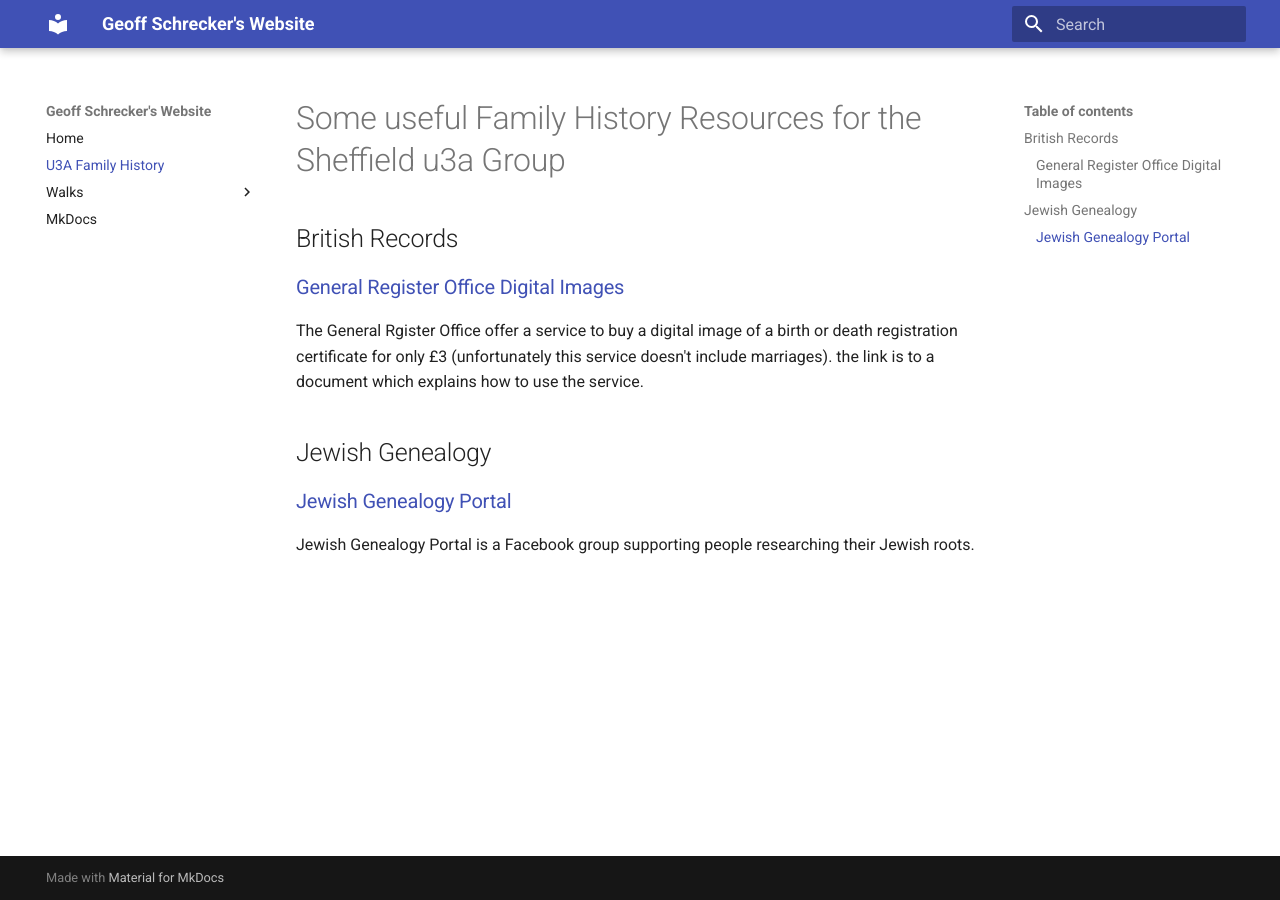
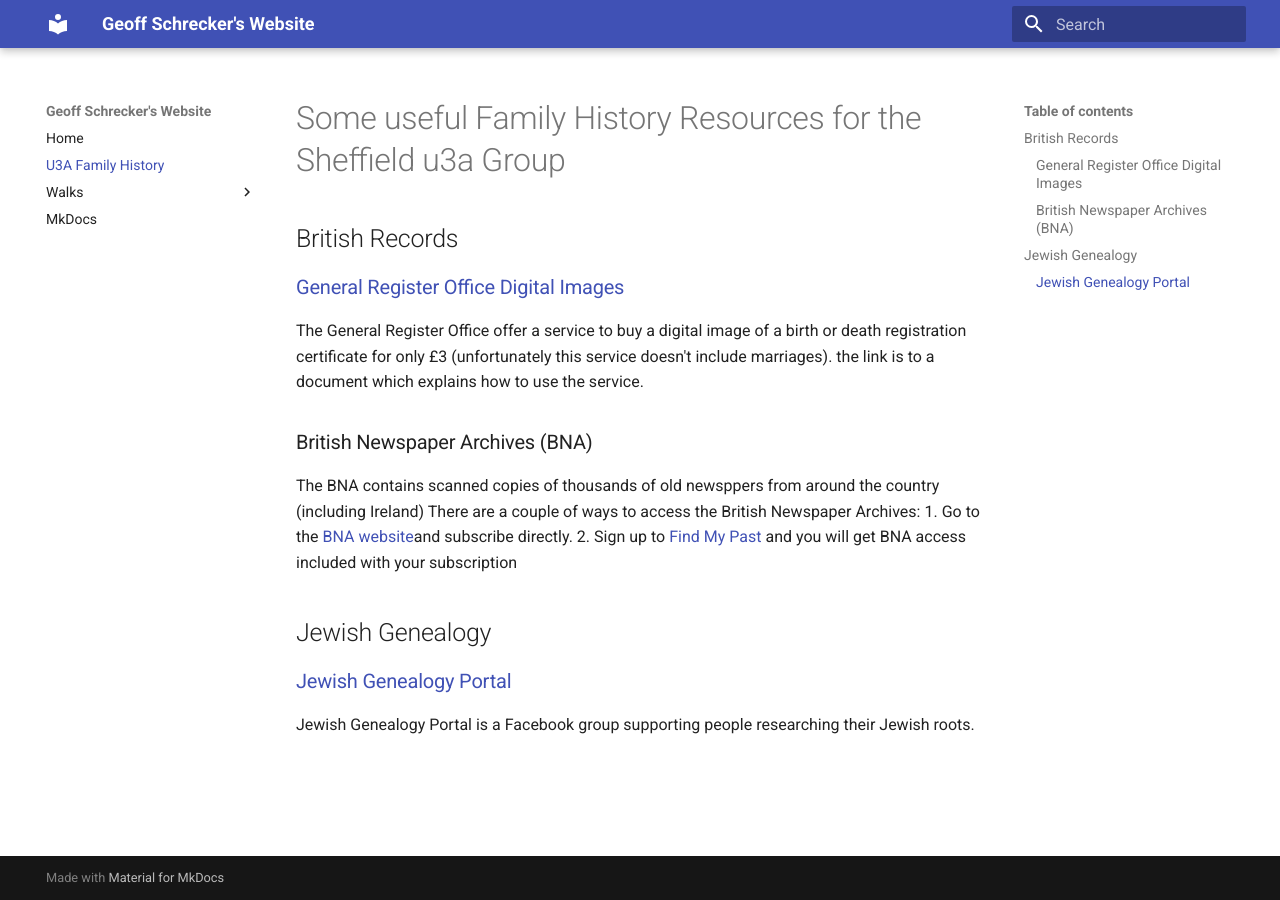
Before and after one commit to GeoffSchrecker/geoffschrecker, an MkDocs documentation site: the page built from docs/family_history.md, in a window 1280 px wide. Built offline with MkDocs 1.6.1 and Material for MkDocs 9.7.7, drawn with Linux system fonts in a browser that asks for light colours.

Commit message:
Add BNA links

```diff
--- a/docs/family_history.md
+++ b/docs/family_history.md
@@ -3,7 +3,14 @@
 ##British Records
 
 ###[General Register Office Digital Images](https://www.gro.gov.uk/gro/content/certificates/images/CGOVPublicBeta.pdf)
-The General Rgister Office offer a service to buy a digital image of a birth or death registration certificate for only £3 (unfortunately this service doesn't include marriages). the link is to a document which explains how to use the service.
+The General Register Office offer a service to buy a digital image of a birth or death registration certificate for only £3 (unfortunately this service doesn't include marriages). the link is to a document which explains how to use the service.
+
+###British Newspaper Archives (BNA)
+The BNA contains scanned copies of thousands of old newsppers from around the country (including Ireland)
+There are a couple of ways to access the British Newspaper Archives:
+1. Go to the [BNA website](https://www.britishnewspaperarchive.co.uk/)and subscribe directly.
+2. Sign up to [Find My Past](https://www.findmypast.co.uk/) and you will get BNA access included with your subscription
+
 
 ##Jewish Genealogy
 
```
